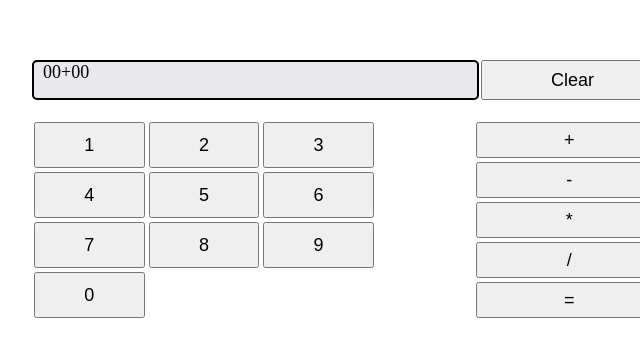
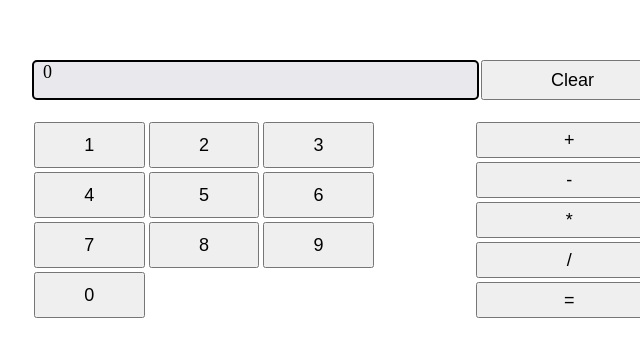
Before and after one commit to nicholas-mn/calculator, a plain HTML site: page index.html in a window 1280 px wide. Shown: the part 218-574 px from the top of the page, 292-932 px from the left. Drawn offline with Linux system fonts and the light colour scheme.

Commit message:
delete unnecessary code

```diff
--- a/index.html
+++ b/index.html
@@ -11,7 +11,7 @@
     <div class="calculator">
 
         <div class="top">
-            <div class="display"><span class="num-one">00+00</span><span class="operator"></span><span class="num-two"></span></div>
+            <div class="display">0</div>
             <button class="button-clear">Clear</button>
         </div>
 
```
